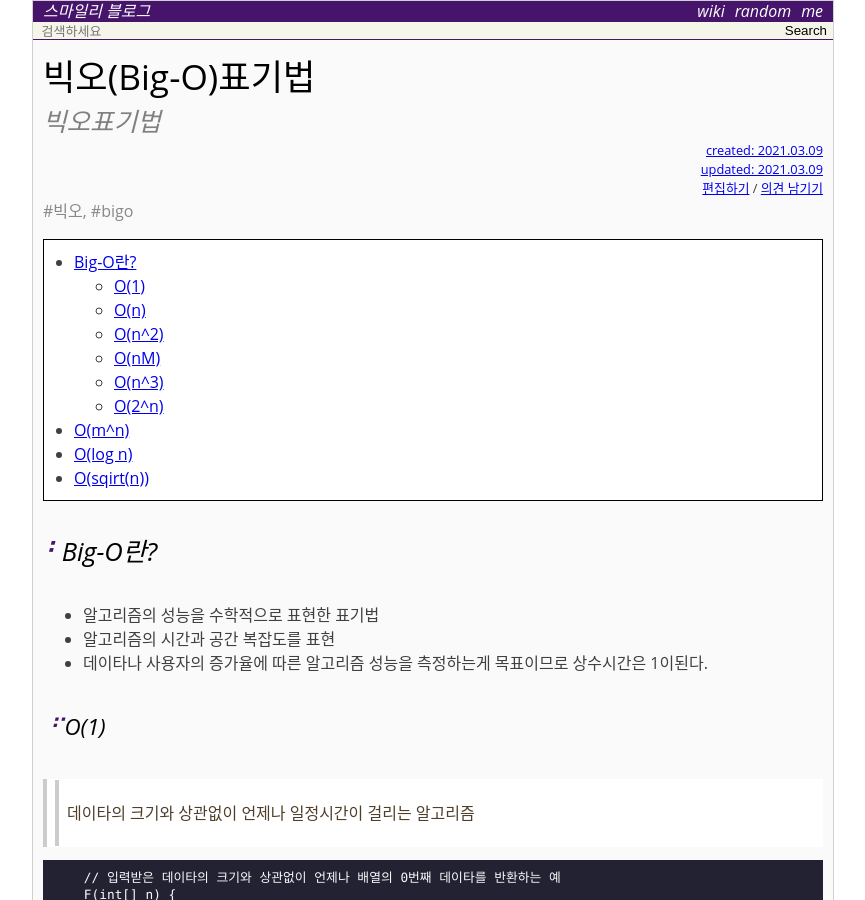
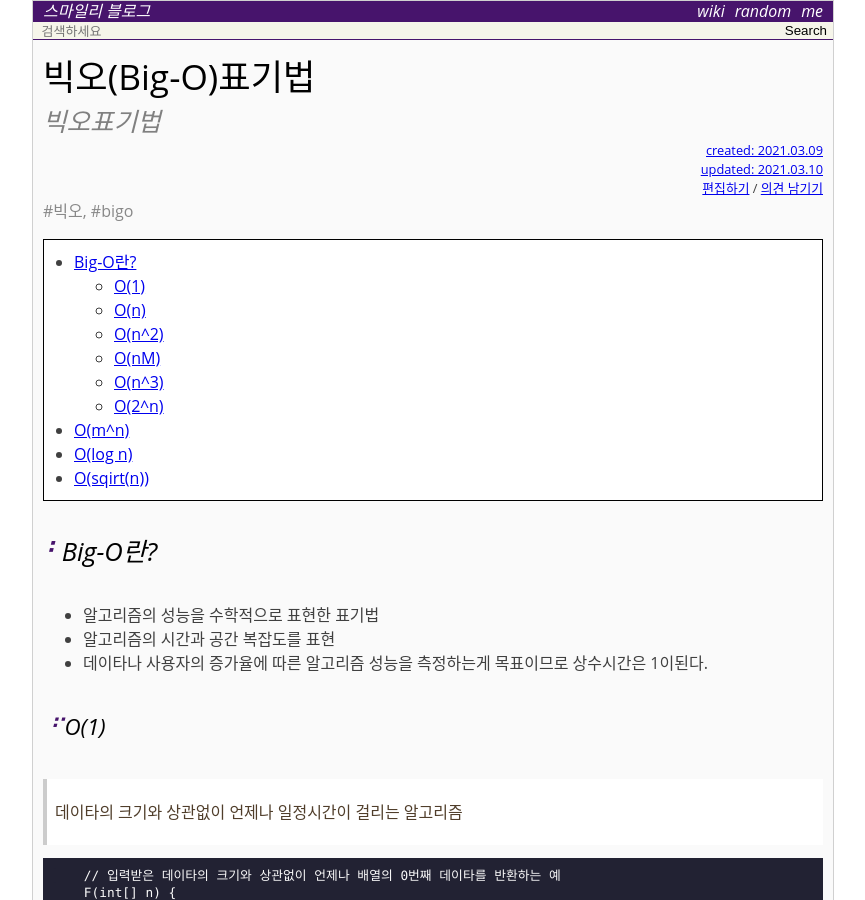
Before and after one commit to wafy/wafy.github.io, a Jekyll site: the page built from _wiki/bigo.md, in a window 1280 px wide and 900 px high. Shown: the whole window, without its empty margins (207-1072 px from the left). Built offline with Jekyll 4.4.1, drawn with Linux system fonts in a browser that asks for light colours; comment, search, counter and statistics services are not loaded.

Commit message:
인용표현법을 수정하라

````diff
--- a/_data/pageMap.yml
+++ b/_data/pageMap.yml
@@ -12,7 +12,7 @@ bigo:
     summary: 빅오표기법
     parent: ""
     url: /wiki/bigo
-    updated: '2021-03-09 17:27:04 +0900'
+    updated: '2021-03-10 20:35:43 +0900'
     children: []
 funtional-interface:
     type: wiki
--- a/_wiki/bigo.md
+++ b/_wiki/bigo.md
@@ -3,7 +3,7 @@ layout  : wiki
 title   : 빅오(Big-O)표기법
 summary : 빅오표기법
 date    : 2021-03-09 16:37:07 +0900
-updated : 2021-03-09 17:27:04 +0900
+updated : 2021-03-10 20:35:43 +0900
 tag     : 빅오, bigo
 toc     : true
 public  : true
@@ -19,7 +19,7 @@ latex   : false
 - 데이타나 사용자의 증가율에 따른 알고리즘 성능을 측정하는게 목표이므로 상수시간은 1이된다.
 
 #### O(1)
->> 데이타의 크기와 상관없이 언제나 일정시간이 걸리는 알고리즘
+> 데이타의 크기와 상관없이 언제나 일정시간이 걸리는 알고리즘
 
 ```
     // 입력받은 데이타의 크기와 상관없이 언제나 배열의 0번째 데이타를 반환하는 예
@@ -29,7 +29,7 @@ latex   : false
 ```
 
 #### O(n)
->> 입력데이타의 크기에 비례해서 처리시간이 걸리는 알고리즘
+> 입력데이타의 크기에 비례해서 처리시간이 걸리는 알고리즘
 
 ```java
    // 입력받은 데이타의 크기만큼 반복하는예
@@ -40,7 +40,7 @@ latex   : false
 ```
 
 #### O(n^2)
->> 데이타가 많아질수록 처리 시간은 수직 상승한다.
+> 데이타가 많아질수록 처리 시간은 수직 상승한다.
 
 ```
     F(int[] n) {
@@ -53,7 +53,7 @@ latex   : false
 ```
 
 #### O(nM)
->> m을 n만큼 돌려준다.데이타가 증가할수록 수직에 가까운 그래프가 된다.
+> m을 n만큼 돌려준다.데이타가 증가할수록 수직에 가까운 그래프가 된다.
 ```
     F(int[] n, int[] m) {
         for (int i=0; i<n.length;i++) {
@@ -65,7 +65,7 @@ latex   : false
 ```
 
 #### O(n^3)
->>> 데이타가 증가함에 따라 급격하게 처리시간이 걸린다.
+> 데이타가 증가함에 따라 급격하게 처리시간이 걸린다.
 ```
     F(int[] n) {
         for (int i = 0; i< n.length; i++) {
@@ -79,7 +79,7 @@ latex   : false
 ```
 
 #### O(2^n)
->>> 피보나치 수열
+> 피보나치 수열
 
 ```
     F(n, r) {
@@ -92,8 +92,8 @@ latex   : false
 ### O(m^n)
 
 ### O(log n)
->> 대표적인 알고리즘은 이진검색, 조회할때마다 처리해야할 데이타의 양이 절반으로 줄어드는 알고리즘
->> 데이타가 증가해도 성능의 영향이 없고 O(n)보다도 처리시간이 빠르다.
+> 대표적인 알고리즘은 이진검색, 조회할때마다 처리해야할 데이타의 양이 절반으로 줄어드는 알고리즘
+> 데이타가 증가해도 성능의 영향이 없고 O(n)보다도 처리시간이 빠르다.
 ```
     F(k, arr, s, e) {
         if (s > e) return -1;
@@ -105,4 +105,4 @@ latex   : false
 ```
 
 ### O(sqirt(n))
->> 루트100의 제곱근은 10 루트9의 제곱은은 3 과 같은 형식으로 제곱근만큼만 확인하는 알고리즘
+> 루트100의 제곱근은 10 루트9의 제곱은은 3 과 같은 형식으로 제곱근만큼만 확인하는 알고리즘
````
